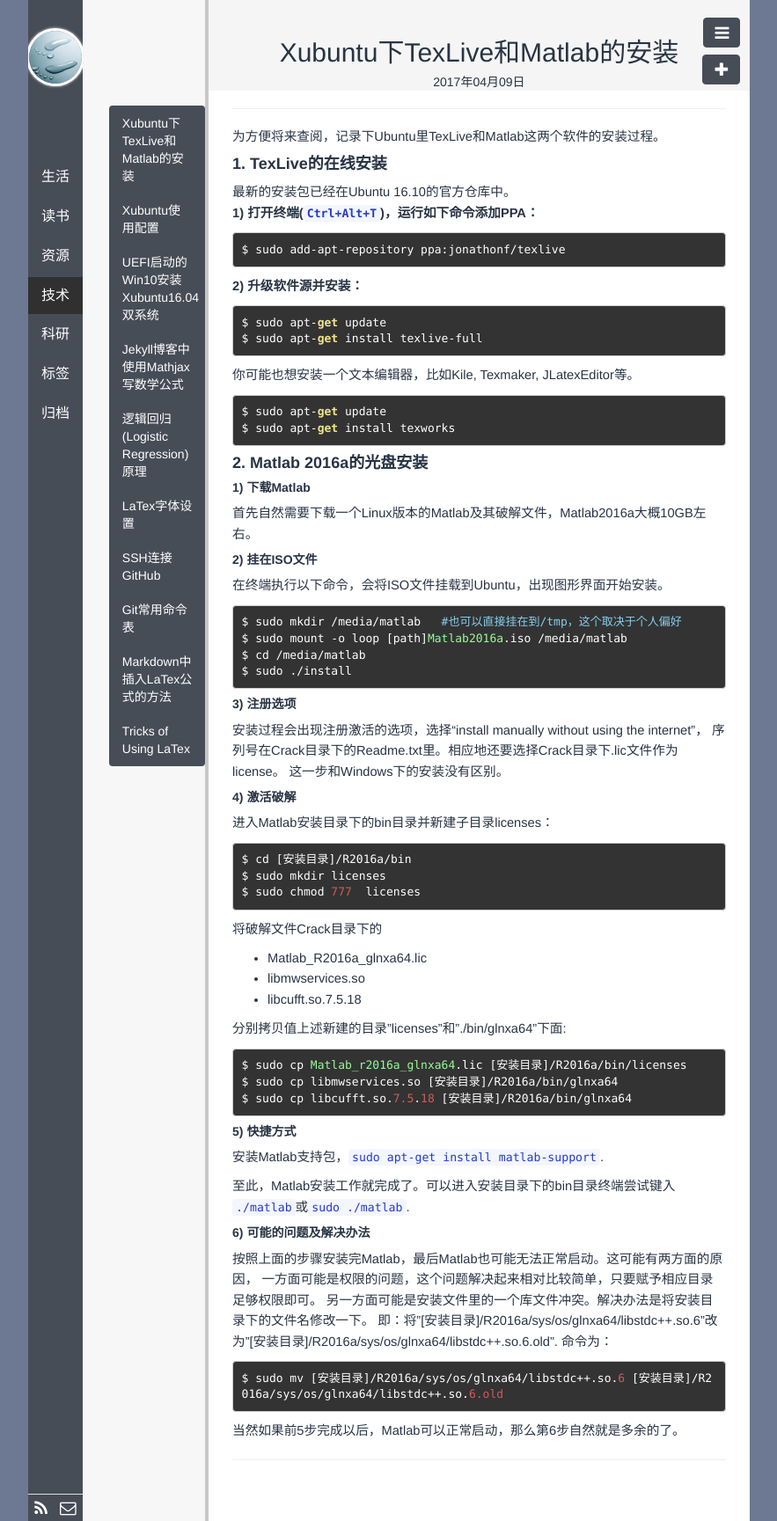
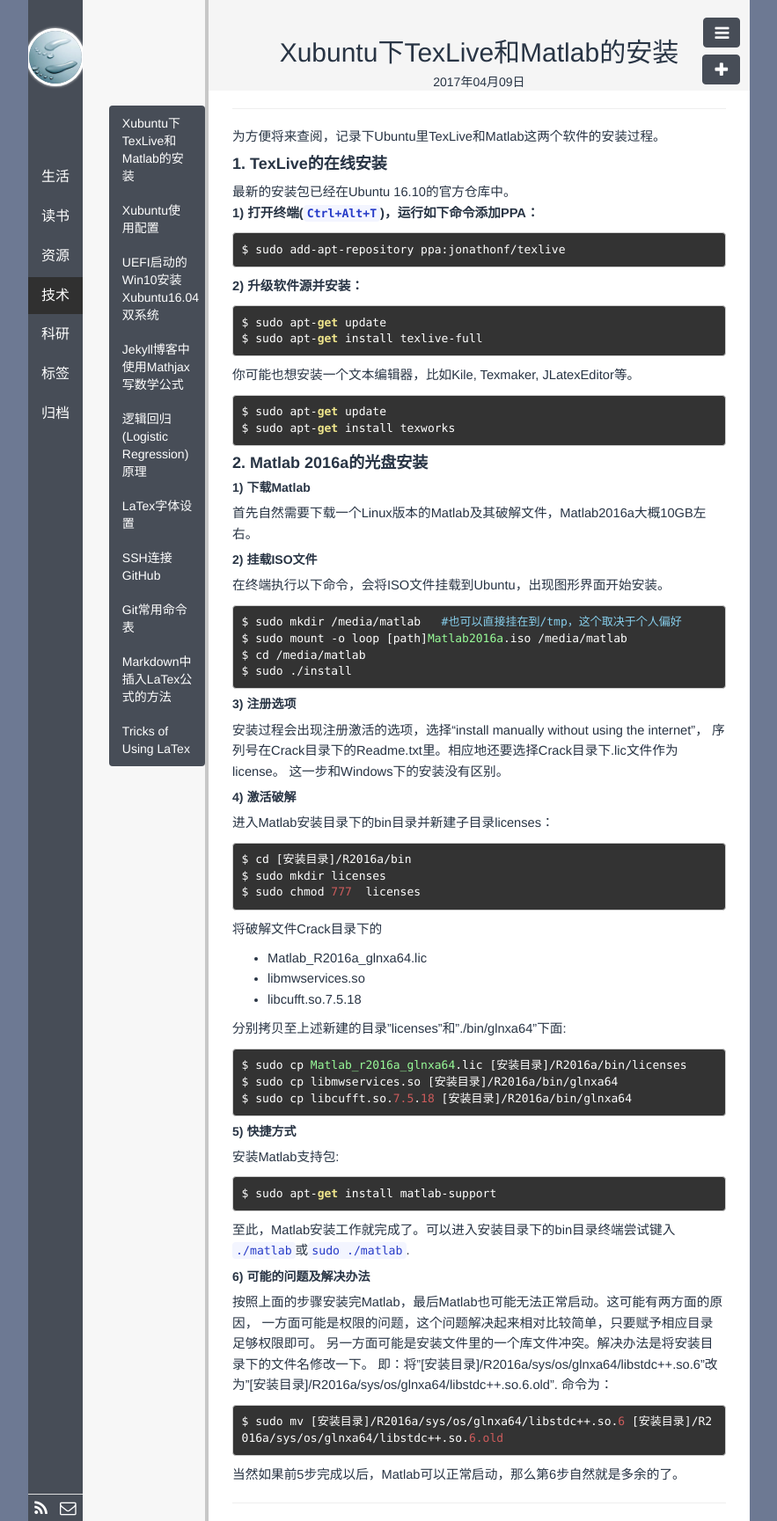
Before and after one commit to polyHong/polyHong.github.io, a Jekyll site: the page built from _posts/tech/2017-04-09-issues-install-softwares-ubuntu.md, in a window 1280 px wide. Shown: the whole page at 88% size, without its empty margins (198-1081 px from the left). Built offline with Jekyll 4.4.1, drawn with Linux system fonts in a browser that asks for light colours; Markdown is read by kramdown in place of the engine named in the settings; comment, search, counter and statistics services are not loaded.

Commit message:
update Texlive&Matlab installation

````diff
--- a/_posts/tech/2017-04-09-issues-install-softwares-ubuntu.md
+++ b/_posts/tech/2017-04-09-issues-install-softwares-ubuntu.md
@@ -39,7 +39,7 @@
 首先自然需要下载一个Linux版本的Matlab及其破解文件，Matlab2016a大概10GB左右。
 
 
-##### **2) 挂在ISO文件**
+##### **2) 挂载ISO文件**
 
 在终端执行以下命令，会将ISO文件挂载到Ubuntu，出现图形界面开始安装。
 
@@ -70,7 +70,7 @@
 - libmwservices.so
 - libcufft.so.7.5.18
 
-分别拷贝值上述新建的目录"licenses"和"./bin/glnxa64"下面:
+分别拷贝至上述新建的目录"licenses"和"./bin/glnxa64"下面:
 
 ```shell
 $ sudo cp Matlab_r2016a_glnxa64.lic [安装目录]/R2016a/bin/licenses
@@ -79,8 +79,11 @@
 ```
 
 ##### **5) 快捷方式**
-安装Matlab支持包，`sudo apt-get install matlab-support`.
+安装Matlab支持包:
 
+```shell
+$ sudo apt-get install matlab-support
+```
 
 至此，Matlab安装工作就完成了。可以进入安装目录下的bin目录终端尝试键入
 `./matlab`或`sudo ./matlab`.
````
Also changed, not shown: 1 other file.
